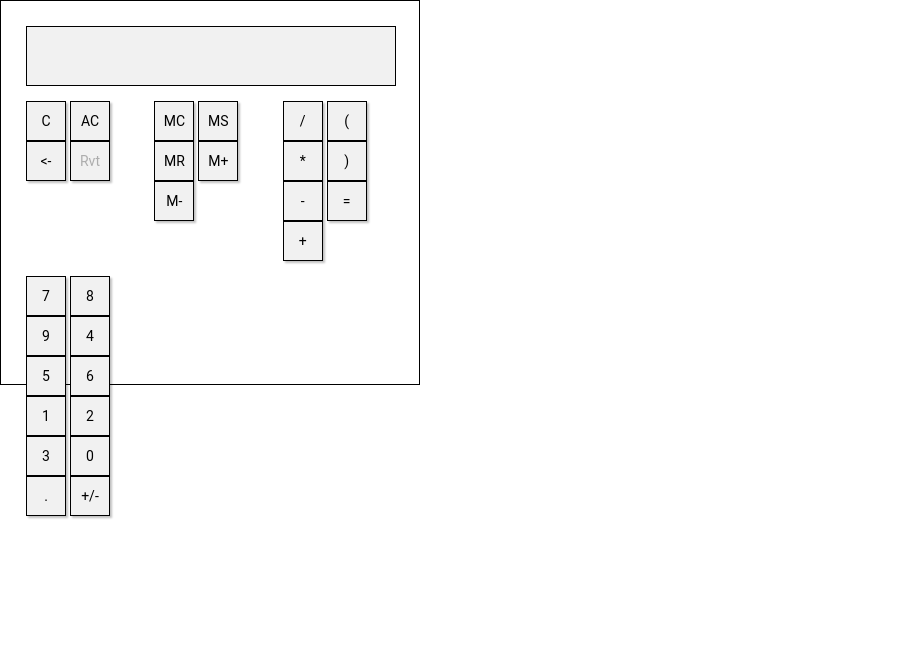
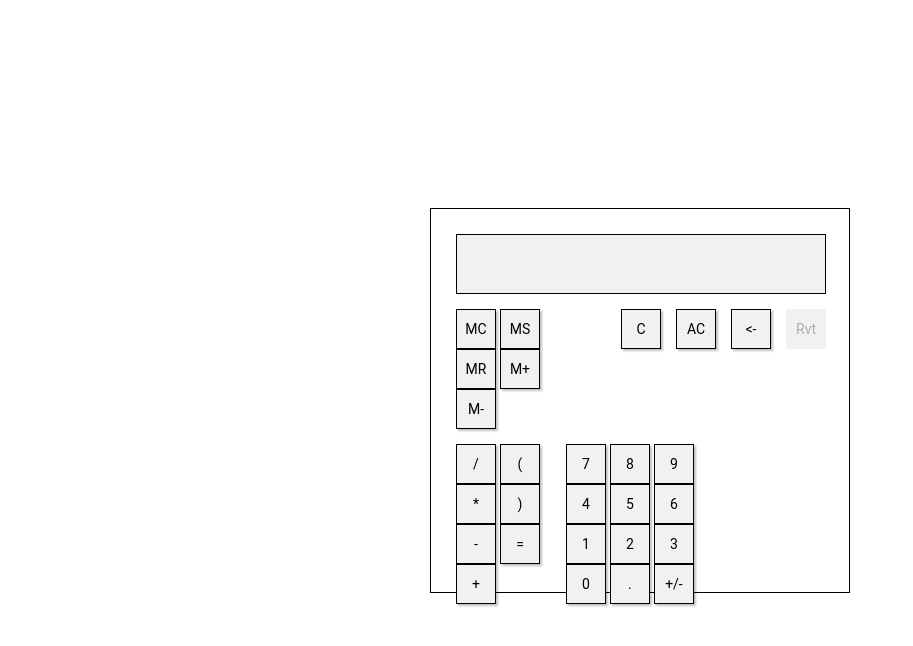
Before and after one commit to Kir2410/calculator, a plain HTML site: page index.html in a window 1280 px wide. Shown: the whole page, without its empty margins (0-913 px from the left). Drawn offline with Linux system fonts and the light colour scheme.

Commit message:
Feature: созданы стили для state-buttons калькулятора, отцентрирован калькулятор

```diff
--- a/sass/_settings.sass
+++ b/sass/_settings.sass
@@ -18,3 +18,10 @@ button
         box-shadow: none
     &:active
         box-shadow: inset 2px 2px 2px rgba(0, 0, 0, 0.25)
+
+.wrapper
+    width: 100vw
+    height: 100vh
+    display: flex
+    align-items: center
+    justify-content: center
--- /dev/null
+++ b/sass/blocks/_state-buttons.sass
@@ -0,0 +1,13 @@
+.state-buttons
+    grid-area: state
+    display: grid
+    justify-content: end
+    justify-items: start
+    grid-template-columns: repeat(4, 40px)
+    grid-template-rows: repeat(1, 40px)
+    grid-column-gap: 15px
+    grid-row-gap: 15px
+
+#revert:disabled
+    box-shadow: none
+    border: none
--- a/sass/style.sass
+++ b/sass/style.sass
@@ -1,3 +1,4 @@
 @import 'settings'
 @import 'blocks/calculate'
 @import 'blocks/display'
+@import 'blocks/state-buttons'
```
Also changed, not shown: src/css/style.css, 1 other file.
